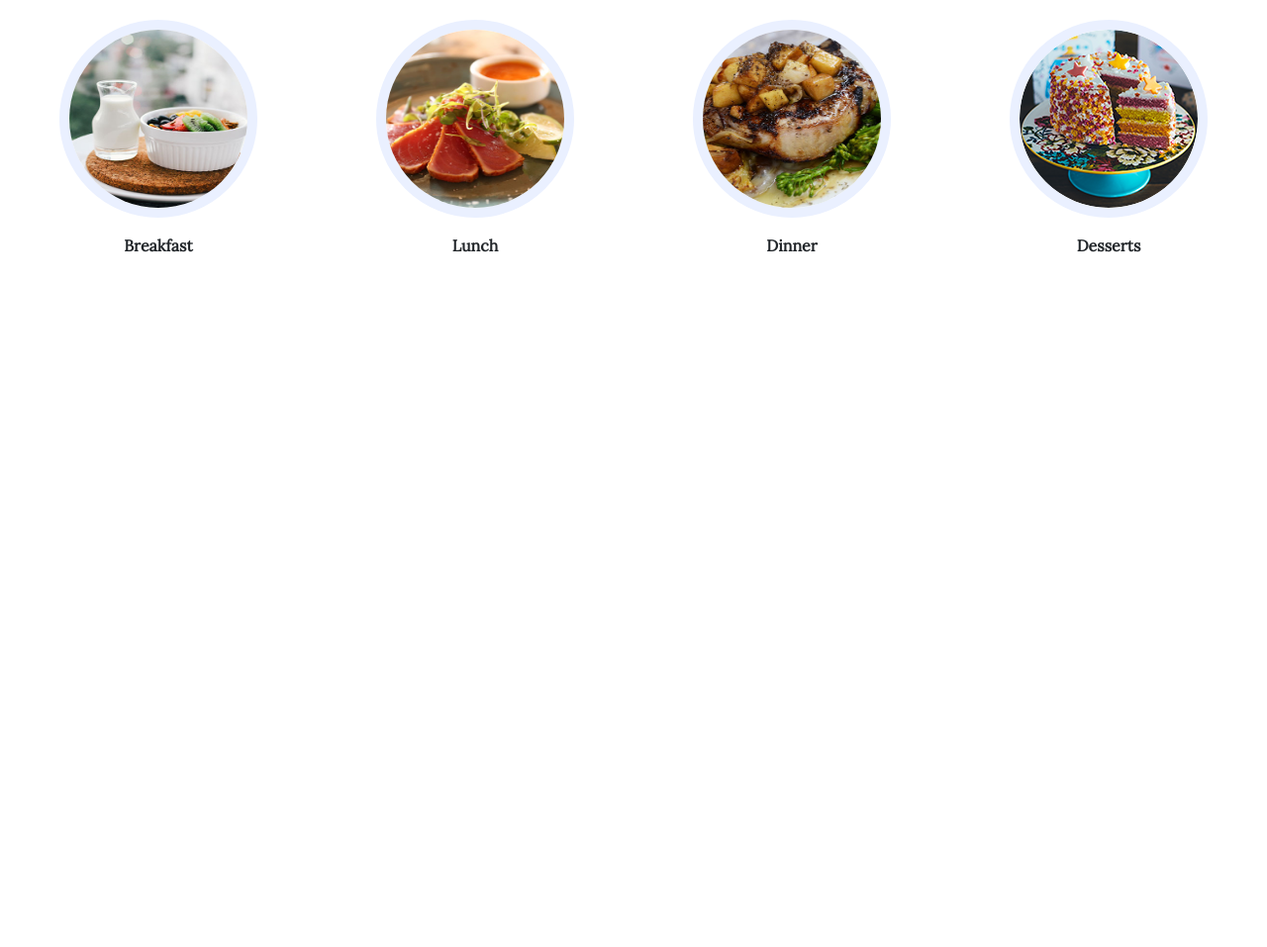
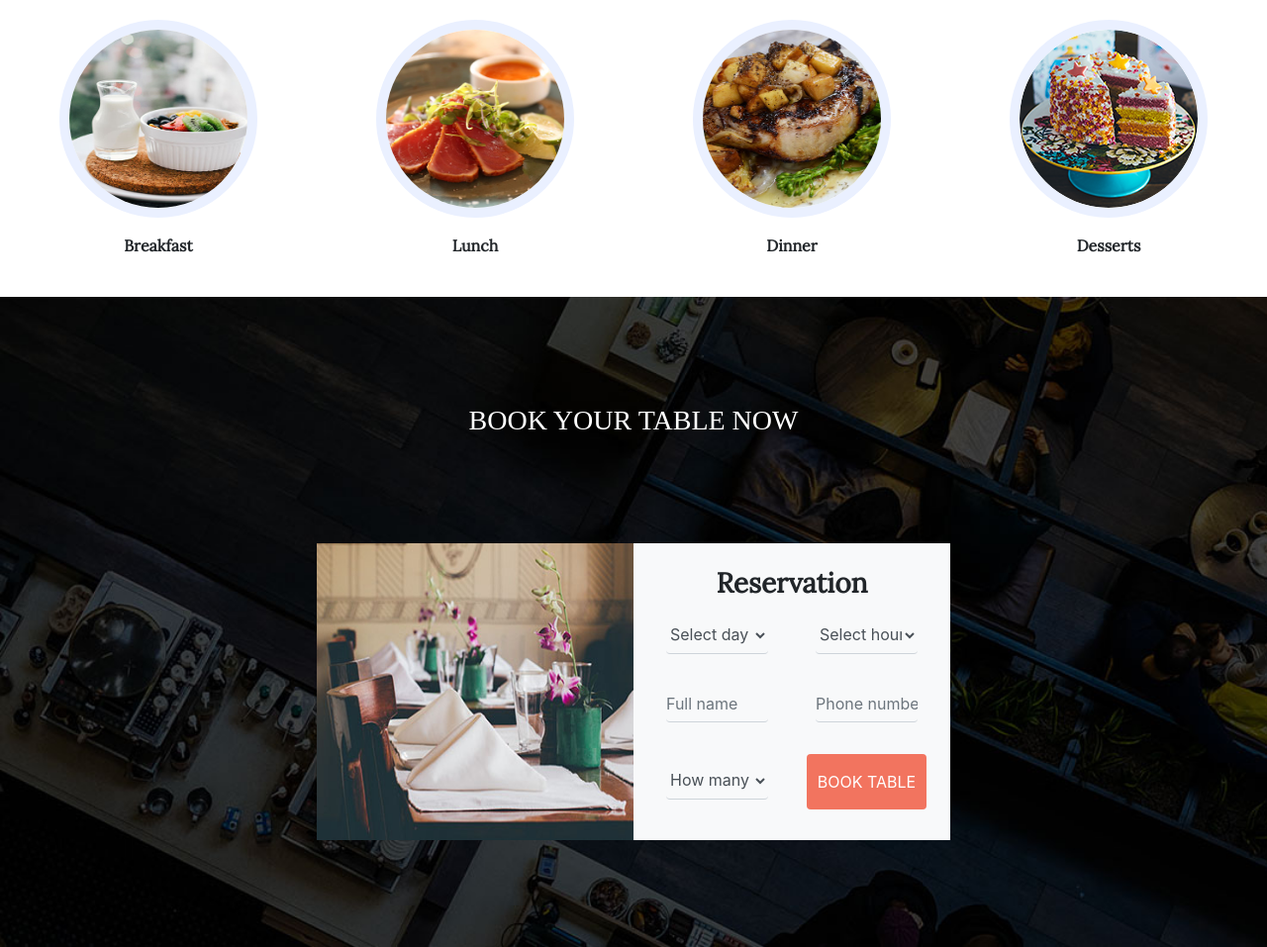
Before and after one commit to AlexisVS/alexis-loic_victory, a website: page index.html in a window 1280 px wide. Shown: the part 1379-2336 px from the top of the page at 99% size. Before the commit the page ends 1679 px from the top, so only its background shows below. Drawn offline with nearby package versions, Linux system fonts and the light colour scheme; a web font is replaced by a local one.

Commit message:
correction LLT

```diff
--- a/index.html
+++ b/index.html
@@ -49,7 +49,9 @@
                 <div class="card-body text-center text-white w-60 mx-auto py-10">
                     <p class="_font-ubuntu">HERE YOU FIND DELECIOUS FOODS</p>
                     <h1 class="font-weight-bold _font-lora">ASIAN RESTAURANT</h1>
-                    <p class="_font-ubuntu d-none d-sm-block">Lorem ipsum dolor sit amet, consectetur adipisicing elit Nostrum qui accusantiu delectus illum sequi. Mollitia facilis in quisquam enim, totam consequuntur.</p>
+                    <p class="_font-ubuntu d-none d-sm-block">Lorem ipsum dolor sit amet, consectetur adipisicing elit
+                        Nostrum qui accusantiu delectus illum sequi. Mollitia facilis in quisquam enim, totam
+                        consequuntur.</p>
 
                     <button class="rounded border-0 text-white _bg-orange mt-4 px-4 py-2">ORDER RIGHT NOW</button>
                 </div>
@@ -112,6 +114,83 @@
                 <p class="_font-lora font-weight-bold">Desserts</p>
             </div>
         </div>
+
+
+        <!-- BANNER CENTER -->
+        <div>
+            <div class="bg-center pb-10">
+                <h3 class="_font-ubuntu text-white text-center py-10 my-0">BOOK YOUR TABLE NOW</h3>
+
+                <!-- RESERVATION -->
+                <div class="row mx-auto w-50">
+                    <div class="col-12 col-xl-6 d-none d-sm-flex justify-content-end px-0">
+                        <img src="./public/img/book_left_image.jpg" width="100%" height="300" alt="">
+                    </div>
+
+                    <div class="col-12 col-xl-6 bg-light p-4">
+                        <h3 class="d-none d-sm-flex justify-content-center _font-lora font-weight-bold mb-3">Reservation</h3>
+
+                        <form class="row" style="height: 90%;">
+                            <div class="form-group col-12 col-sm-6 mb-0 px-4">
+                                <select class="form-control bg-transparent border-top-0 border-left-0 border-right-0 p-0" id="exampleFormControlSelect1">
+                                    <option>Select day</option>
+                                    <option>Monday</option>
+                                    <option>Tuesday</option>
+                                    <option>Wednesday</option>
+                                    <option>Thurday</option>
+                                    <option>Friday</option>
+                                    <option>Saturday</option>
+                                    <option>Sunday</option>
+                                </select>
+                            </div>
+
+                            <div class="form-group col-12 col-sm-6 mb-0 px-4">
+                                <select class="form-control bg-transparent border-top-0 border-left-0 border-right-0 p-0" id="exampleFormControlSelect1">
+                                    <option>Select hour</option>
+                                    <option>9</option>
+                                    <option>10</option>
+                                    <option>11</option>
+                                    <option>12</option>
+                                    <option>13</option>
+                                    <option>14</option>
+                                    <option>15</option>
+
+                                    <option>18</option>
+                                    <option>19</option>
+                                    <option>20</option>
+                                </select>
+                            </div>
+
+                            <div class="form-group col-12 col-sm-6 mb-0 px-4">
+                                <input type="email" class="form-control bg-transparent border-top-0 border-left-0 border-right-0 p-0" id="exampleFormControlInput1"
+                                    placeholder="Full name">
+                            </div>
+
+                            <div class="form-group col-12 col-sm-6 mb-0 px-4">
+                                <input type="email" class="form-control bg-transparent border-top-0 border-left-0 border-right-0 p-0" id="exampleFormControlInput1"
+                                    placeholder="Phone number">
+                            </div>
+
+                            <div class="form-group col-12 col-sm-6 mb-0 px-4 mt-2">
+                                <select class="form-control bg-transparent border-top-0 border-left-0 border-right-0 p-0" id="exampleFormControlSelect1">
+                                    <option>How many persons</option>
+                                    <option>1</option>
+                                    <option>2</option>
+                                    <option>3</option>
+                                    <option>4</option>
+                                    <option>5</option>
+                                    <option>6</option>
+                                </select>
+                            </div>
+
+                            <div class="col-12 col-sm-6">
+                                <button class="rounded border-0 text-white _bg-orange py-3 w-100">BOOK TABLE</button>
+                            </div>
+                        </form>
+                    </div>
+                </div>
+            </div>
+        </div>
     </section>
 
     <!-- jquery -->
--- a/src/sass/modules/_section-index.sass
+++ b/src/sass/modules/_section-index.sass
@@ -4,6 +4,10 @@ section
         background-size: cover
         background-position: center
 
+    .bg-center
+        background-image: url("../img/book-bg.jpg")
+        background-size: cover
+
 // IMAGE ROND
 #img-circle
     border: solid 10px $color-header
```
Also changed, not shown: public/css/app.css.
